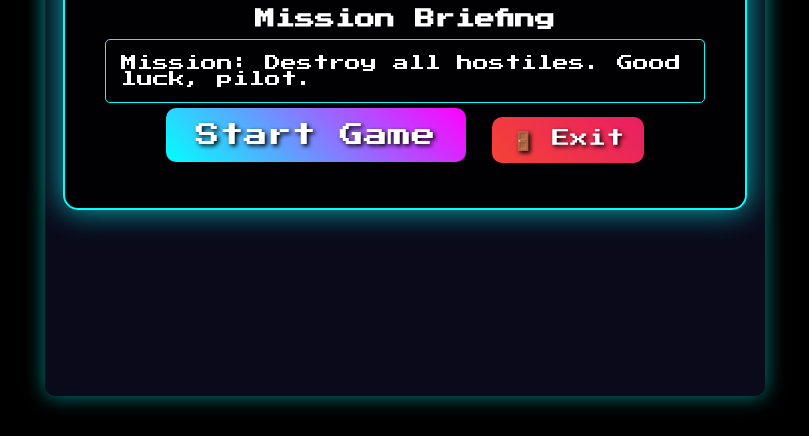
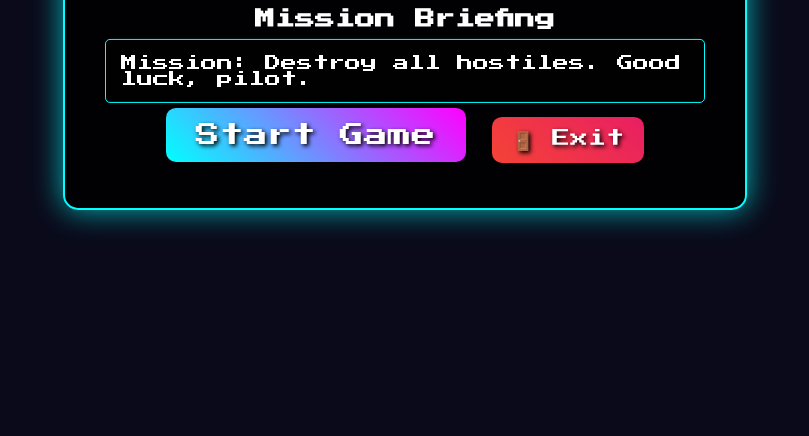
Before and after one commit to RichLewis007/AI-Asteroids, a website: page index.html in a window 1280 px wide. Shown: the part 364-800 px from the top of the page, without its empty margins (235-1044 px from the left). Drawn offline with Linux system fonts and the light colour scheme.

Commit message:
Make game canvas fill entire screen
- Update canvas sizing to use full window dimensions (100vw x 100vh)
- Remove size constraints that limited canvas to 90% of window and 800px max
- Update CSS layout for fullscreen game experience
- Fix modal and game over overlay positioning for fullscreen canvas
- Update animation keyframes to work with new positioning
- Remove border radius and box shadow from canvas for seamless fullscreen
- Improve game immersion with edge-to-edge gameplay area

```diff
--- a/index.html
+++ b/index.html
@@ -13,20 +13,18 @@
     <style>
         body {
             margin: 0;
+            padding: 0;
             background-color: #000;
             color: #fff;
             font-family: 'Press Start 2P', cursive;
-            display: flex;
-            justify-content: center;
-            align-items: center;
             height: 100vh;
             overflow: hidden;
         }
 
         #game-container {
             position: relative;
-            width: 100%;
-            height: 100%;
+            width: 100vw;
+            height: 100vh;
             display: flex;
             justify-content: center;
             align-items: center;
@@ -35,10 +33,11 @@
         canvas {
             background-color: #0a0a1a;
             display: block;
-            border-radius: 10px;
-            box-shadow: 0 0 20px rgba(0, 255, 255, 0.5);
             cursor: crosshair;
             touch-action: none;
+            position: absolute;
+            top: 0;
+            left: 0;
         }
 
         #ui-container {
@@ -50,7 +49,10 @@
         }
 
         #modal {
-            position: absolute;
+            position: fixed;
+            top: 50%;
+            left: 50%;
+            transform: translate(-50%, -50%);
             background-color: rgba(0, 0, 0, 0.85);
             border-radius: 15px;
             padding: 40px;
@@ -64,6 +66,7 @@
             box-shadow: 0 0 30px rgba(0, 255, 255, 0.7);
             width: 80%;
             max-width: 600px;
+            z-index: 1000;
         }
 
         #version-display {
@@ -77,17 +80,20 @@
         }
 
         #game-over-overlay {
-            position: absolute;
+            position: fixed;
+            top: 50%;
+            left: 50%;
+            transform: translate(-50%, -50%) scale(3);
             color: #ff4444;
             font-size: 80px;
             text-shadow: 4px 4px 0 #000;
-            transform: scale(3);
             opacity: 0;
             pointer-events: none;
             /* So it doesn't block clicks */
             display: none;
             /* Start hidden */
             transition: all 0.3s ease-out;
+            z-index: 999;
         }
 
         #game-over-overlay.show {
@@ -96,15 +102,15 @@
 
         @keyframes gameOverAnimation {
             0% {
-                transform: scale(3);
+                transform: translate(-50%, -50%) scale(3);
                 opacity: 0;
             }
             50% {
-                transform: scale(1.2);
+                transform: translate(-50%, -50%) scale(1.2);
                 opacity: 1;
             }
             100% {
-                transform: scale(1);
+                transform: translate(-50%, -50%) scale(1);
                 opacity: 1;
             }
         }
@@ -115,11 +121,11 @@
 
         @keyframes fadeOutAnimation {
             from {
-                transform: scale(1);
+                transform: translate(-50%, -50%) scale(1);
                 opacity: 1;
             }
             to {
-                transform: scale(1);
+                transform: translate(-50%, -50%) scale(1);
                 opacity: 0;
             }
         }
@@ -781,7 +787,24 @@
         });
 
         // --- Window Resizing & Initial Setup ---
-        function resizeCanvas() { const size = Math.min(window.innerWidth * 0.9, window.innerHeight * 0.9, 800); canvas.width = size; canvas.height = size; if (player) { player.x = canvas.width / 2; player.y = canvas.height / 2; } if (gameActive || !stars) { stars = []; for (let i = 0; i < 100; i++) { const r = Math.random() * 2, x = Math.random() * canvas.width, y = Math.random() * canvas.height; const c = Math.random() > 0.05 ? 'white' : `hsl(${Math.random() * 360}, 70%, 70%)`; stars.push(new Star(x, y, r, c, { x: 0, y: r * 0.5 })); } } canvasRect = canvas.getBoundingClientRect(); }
+        function resizeCanvas() {
+            // Make canvas fill the entire screen
+            canvas.width = window.innerWidth;
+            canvas.height = window.innerHeight;
+            if (player) {
+                player.x = canvas.width / 2;
+                player.y = canvas.height / 2;
+            }
+            if (gameActive || !stars) {
+                stars = [];
+                for (let i = 0; i < 100; i++) {
+                    const r = Math.random() * 2, x = Math.random() * canvas.width, y = Math.random() * canvas.height;
+                    const c = Math.random() > 0.05 ? 'white' : `hsl(${Math.random() * 360}, 70%, 70%)`;
+                    stars.push(new Star(x, y, r, c, { x: 0, y: r * 0.5 }));
+                }
+            }
+            canvasRect = canvas.getBoundingClientRect();
+        }
         // --- Version Management ---
         function updateVersionDisplay() {
             // Try to get version from git tags via API, fallback to hardcoded version
```
